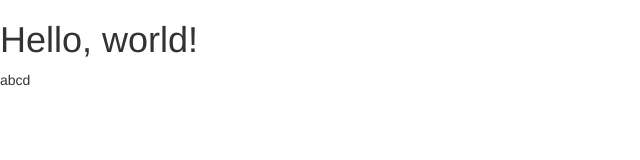
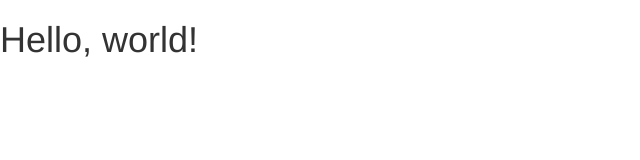
Before and after one commit to tkms22/tkms22.github.io, a plain HTML site: page index.html in a window 1280 px wide. Shown: the full height of the page, 0-640 px from the left. Drawn offline with nearby package versions, Linux system fonts and the light colour scheme.

Commit message:
fix commit

```diff
--- a/index.html
+++ b/index.html
@@ -14,6 +14,6 @@
   </head>
   <body>
     <h1>Hello, world!</h1>
-    <p>abcd</p>
+
   </body>
 </html>
```
